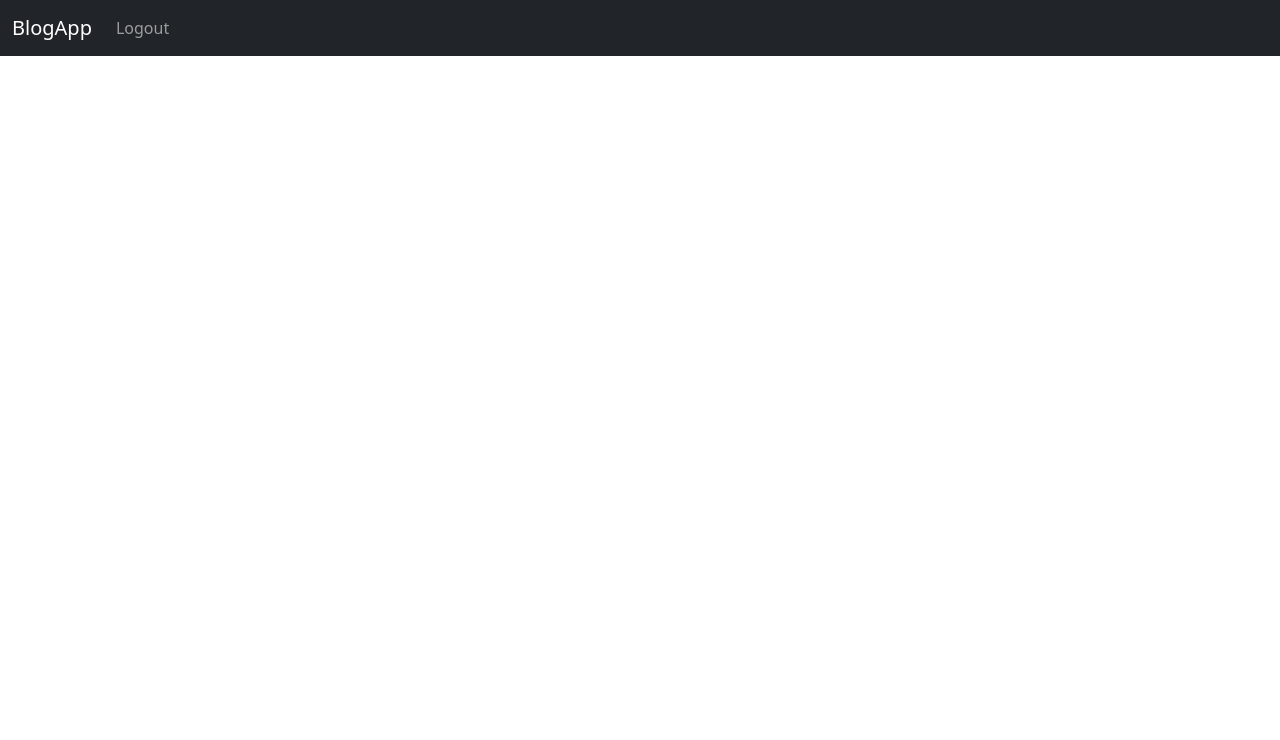
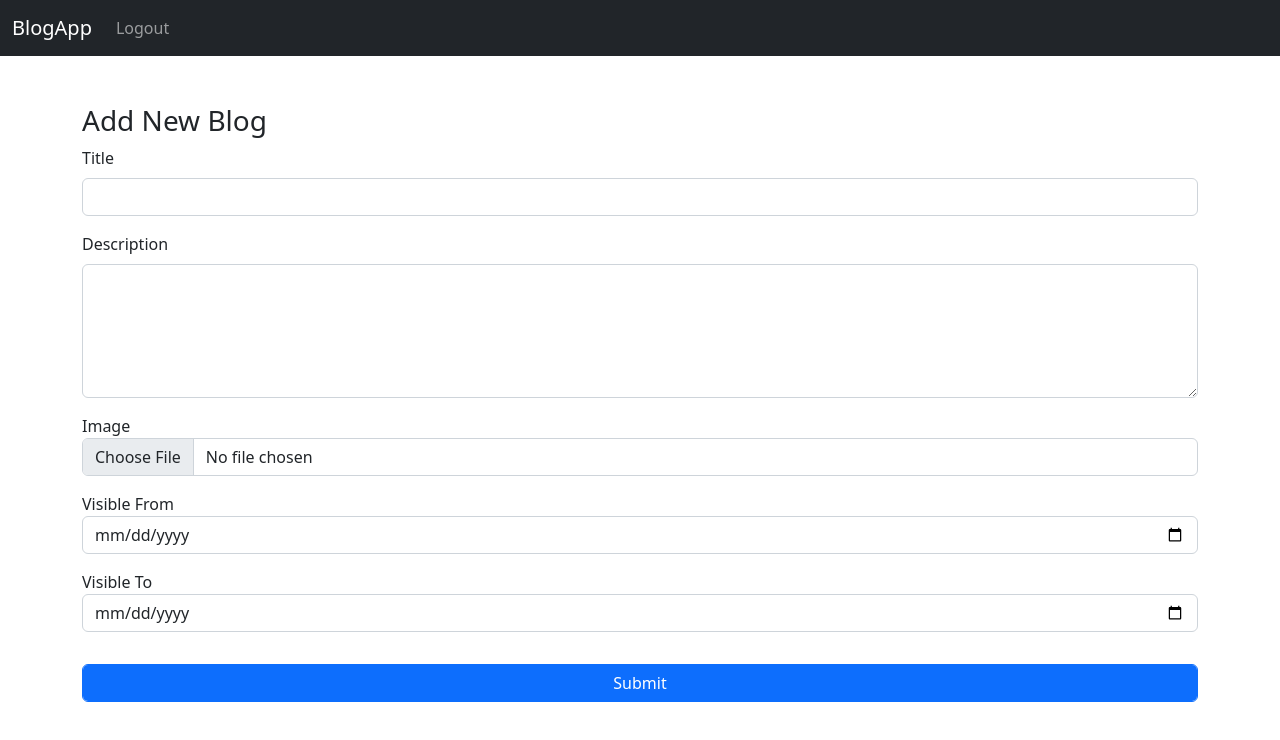
Before and after one commit to Yash16201/blogapp-laravel-react, a React (Create React App) app in the folder frontend-typescript/: page /addblog in a window 1280 px wide. Before the commit this address had no page. Shown: the top 740 px of the page. Built offline with nearby package versions, Linux system fonts and the light colour scheme.

Commit message:
Addblog done

```diff
--- a/frontend-typescript/src/App.tsx
+++ b/frontend-typescript/src/App.tsx
@@ -4,6 +4,7 @@ import {Routes, Route} from "react-router-dom";
 import Guest from "./components/Guest";
 import Home from './components/Home';
 import Navbar from './components/Navbar';
+import AddBlog from './components/AddBlog';
 import logo from './logo.svg';
 
 function App() {
@@ -17,6 +18,7 @@ function App() {
           <Navbar/>
           <Routes>
               <Route path='/' element={<Home/>}/>
+              <Route path='/addblog' element={<AddBlog/>}/>
           </Routes>
         </div>
       }
--- a/frontend-typescript/src/components/AddBlog.tsx
+++ b/frontend-typescript/src/components/AddBlog.tsx
@@ -1,73 +1,81 @@
 import React, { useState } from 'react'
 import { useNavigate } from "react-router-dom";
 import { useDispatch , useSelector} from "react-redux";
-// import { addBlog } from "../slices/blog";
+import { RootState, AppDispatch } from "../store";
+import { addBlog } from "../slices/blog";
 
 const AddBlog = () => {
-    // const  user  = JSON.parse(sessionStorage.getItem('user'));
+    const user:any = sessionStorage.getItem('user');
     const navigate = useNavigate();
     const [Title, setTitle] =useState<string>("");;
     const [Description, setDescription] =useState<string>("");;
     const [Image, setImage] =useState<any>();;
     const [Visiblefrom, setVisiblefrom] =useState<string>("");;
     const [Visibleto, setVisibleto] =useState<string>("");;
-    const dispatch = useDispatch();
-    // const { message } = useSelector(state => state.message);
+    const dispatch = useDispatch<AppDispatch>();
+    const message  = useSelector((state: RootState) => state.message);
 
     const handleSubmit = async(e:React.FormEvent)=>{
       e.preventDefault();
       const data = new FormData();
-      // data.append('id', user.id);
+      data.append('id', user);
       data.append('title', Title);
       data.append('description', Description);
       data.append('image',Image);
       data.append('visiblefrom', Visiblefrom);
       data.append('visibleto', Visibleto);
-      // dispatch(addBlog(data)).then(()=>{
-      //   navigate("/");
-      // });
+      dispatch(addBlog(data)).then(()=>{
+        navigate("/");
+      });
     }
     return (
       <div className='container mt-5'>
       <h3>Add New Blog</h3>
       <form onSubmit={handleSubmit}>
-        {/* {
-            message &&(Object.keys(message).length > 0 && (
-            <div className="row">
-                <div className="col-12">
-                <div className="alert alert-danger">
-                    <ul className="mb-0">
-                    {
-                        Object.entries(message).map(([key, value])=>(
-                        <li key={key}>{value}</li>
-                        ))
-                    }
-                    </ul>
-                </div>
-                </div>
-            </div>
-            ))
-        } */}
           <div className="mb-3">
               <label htmlFor="title" className="form-label">Title</label>
               <input type="text" className="form-control" onChange={e=>setTitle(e.target.value)} />
+              {message &&(Object.keys(message).length > 0 && (
+                        Object.entries(message).map(([key, value]:any)=>(
+                            <p className='text-danger'>{value['title'] ? value['title'] : ""}</p>
+                        ))
+              )) }
           </div>
           <div className="mb-3">
               <label htmlFor="title" className="form-label">Description</label>
               <textarea name="description" className="form-control" rows={5} cols={137} onChange={e=>setDescription(e.target.value)}></textarea>
+              {message &&(Object.keys(message).length > 0 && (
+                        Object.entries(message).map(([key, value]:any)=>(
+                            <p className='text-danger'>{value['description'] ? value['description'] : ""}</p>
+                        ))
+              )) }
           </div>
           <div className="form-group mb-3">
             <label htmlFor="image">Image</label>
             <input type="file" name="image" className="form-control" onChange={(e:any)=>setImage(e.target.files[0])}/>
+            {message &&(Object.keys(message).length > 0 && (
+                        Object.entries(message).map(([key, value]:any)=>(
+                            <p className='text-danger'>{value['image'] ? value['image'] : ""}</p>
+                        ))
+              )) }
           </div>
           <div className="form-group mb-3">
             <label htmlFor="visible_from">Visible From</label>
             <input type="date" name="visible_from" id="inputdate" className="form-control" onChange={e=>setVisiblefrom(e.target.value)}/>
-
+            {message &&(Object.keys(message).length > 0 && (
+                        Object.entries(message).map(([key, value]:any)=>(
+                            <p className='text-danger'>{value['visible_from'] ? value['visible_from'] : ""}</p>
+                        ))
+              )) }
           </div>
           <div className="form-group mb-3">
             <label htmlFor="visible_to">Visible To</label>
             <input type="date" name="visible_to" id="inputdate" className="form-control" onChange={e=>setVisibleto(e.target.value)}/>
+            {message &&(Object.keys(message).length > 0 && (
+                        Object.entries(message).map(([key, value]:any)=>(
+                            <p className='text-danger'>{value['visible_to'] ? value['visible_to'] : ""}</p>
+                        ))
+              )) }
           </div>
 
           <input type="submit" name="submit" className="btn btn-primary my-3 form-control"></input>
```
Also changed, not shown: 1 other file (tests, documents, lock files or other folders).
